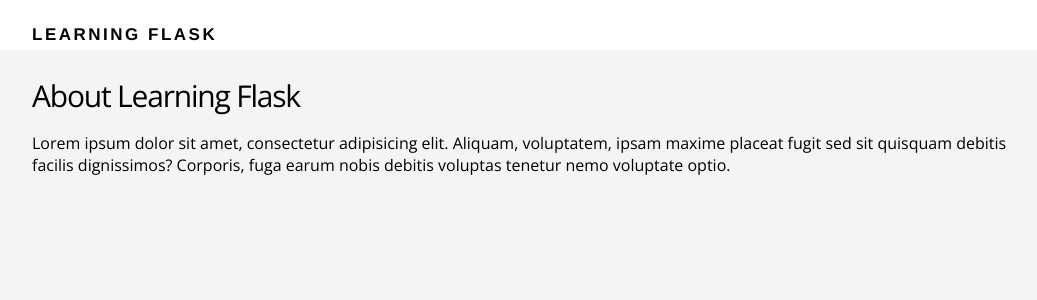
After one commit to animeshsinghweb/learning-flask, a Flask app: page /about in a window 1280 px wide. The commit adds this page. Shown: the top 300 px of the page, without its empty margins (108-1145 px from the left). Run offline with Flask 2, Linux system fonts and the light colour scheme; parts of the project's set-up code (start-up, migrations or seed data) failed here and were passed over.

Commit message:
Added about page, and done few modifications on index.html

```diff
--- a/routes.py
+++ b/routes.py
@@ -7,6 +7,10 @@ app = Flask(__name__)
 def index():
     return render_template("index.html")
 
+@app.route("/about")
+def about():
+    return render_template("about.html")
+
 if __name__ == "__main__":
     # app.run(debug=True)
     app.run(debug=True, host=os.getenv('IP', '0.0.0.0'),port=int(os.getenv('PORT', 8080)))()
--- /dev/null
+++ b/templates/about.html
@@ -0,0 +1,10 @@
+{% extends "layout.html" %}
+
+{% block content %}
+    <main class="about-section">
+        <div class="container">
+            <h2>About Learning Flask</h2>
+            <p>Lorem ipsum dolor sit amet, consectetur adipisicing elit. Aliquam, voluptatem, ipsam maxime placeat fugit sed sit quisquam debitis facilis dignissimos? Corporis, fuga earum nobis debitis voluptas tenetur nemo voluptate optio.</p>
+        </div>
+    </main>
+{% endblock %}
--- a/templates/index.html
+++ b/templates/index.html
@@ -7,11 +7,11 @@
         <div class="section-content">
             <h2>Discover places near you.</h2>
             <a href="#" class="btn-primary">Sign up</a>
-            <a href="#" class="btn-secondary">Learn more</a>
+            <a href="{{url_for('about')}}" class="btn-secondary">Learn more</a>
         </div>
 
         <div class="section-device">
-            <img src="#"></img>
+            <img src="static/img/device.png"></img>
         </div>
 
         <div class="clearfix"></div>
```
